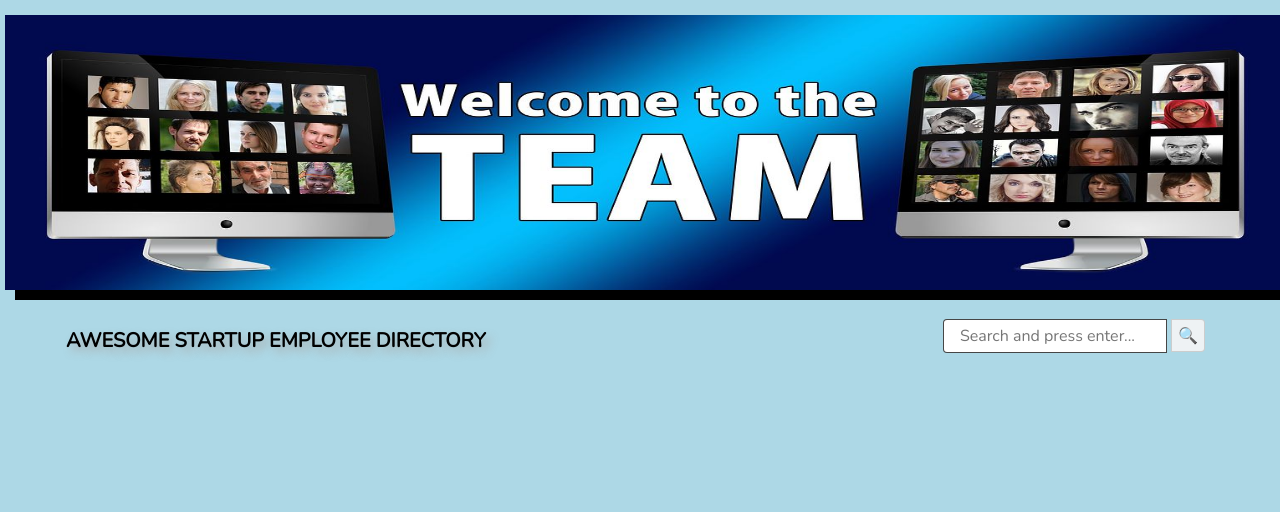
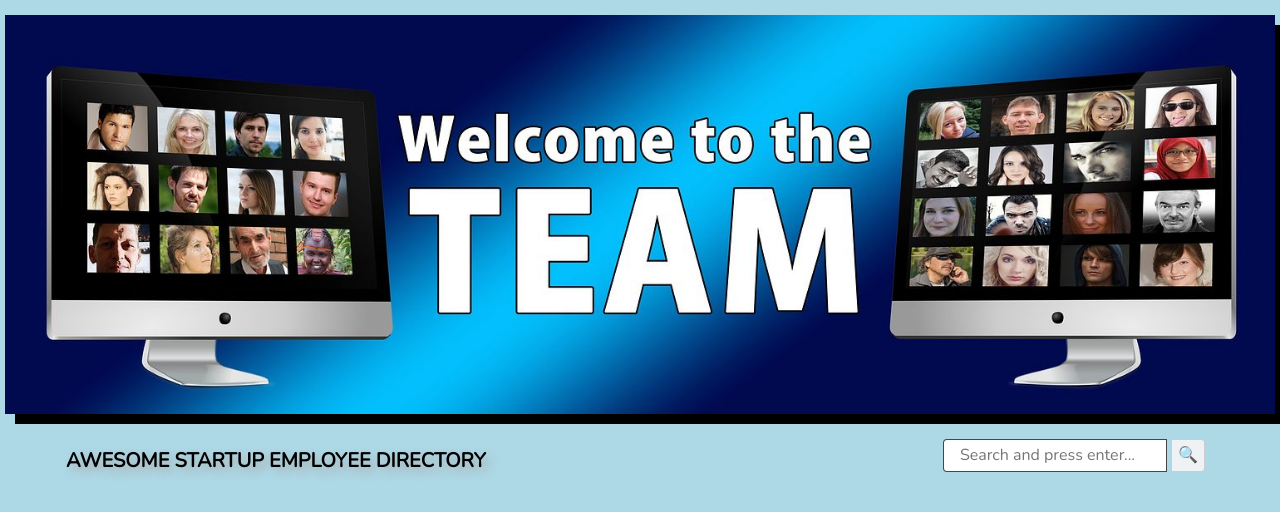
Before and after one commit to asbillings07/public_api_requests, a plain HTML site: page index.html in a window 1280 px wide. Drawn offline with nearby package versions, Linux system fonts and the light colour scheme; no server answers.

Commit message:
add flex to banner

```diff
--- a/css/styles.css
+++ b/css/styles.css
@@ -2,7 +2,7 @@
    Public API Request
 ======================================== */
 
-@import url("https://fonts.googleapis.com/css?family=Nunito");
+@import url('https://fonts.googleapis.com/css?family=Nunito');
 
 * {
   box-sizing: border-box;
@@ -15,7 +15,7 @@ body {
 }
 
 body {
-  font-family: "Nunito", sans-serif;
+  font-family: 'Nunito', sans-serif;
   text-align: center;
   background: lightblue;
 }
@@ -24,13 +24,16 @@ header {
   padding: 15px 5px 5px;
 }
 
+.img-banner {
+  display: flex;
+}
+
 .header-inner-container {
   max-width: 1180px;
   margin: auto;
 }
 .banner-img {
-  width: 1278px;
-  height: 275px;
+  width: 100%;
   box-shadow: 10px 10px;
 }
 header h1 {
--- a/index.html
+++ b/index.html
@@ -12,7 +12,9 @@
   </head>
   <body>
     <header>
-      <img class="banner-img" src="images/team-banner.jpg" />
+      <div class="img-banner">
+        <img class="banner-img" src="images/team-banner.jpg" />
+      </div>
       <div class="header-inner-container">
         <div class="header-text-container">
           <h1>AWESOME STARTUP EMPLOYEE DIRECTORY</h1>
```
Also changed, not shown: 1 other file.
